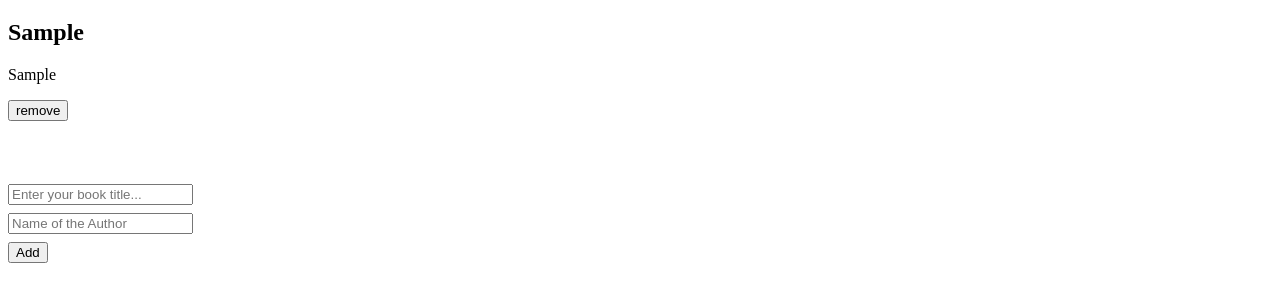
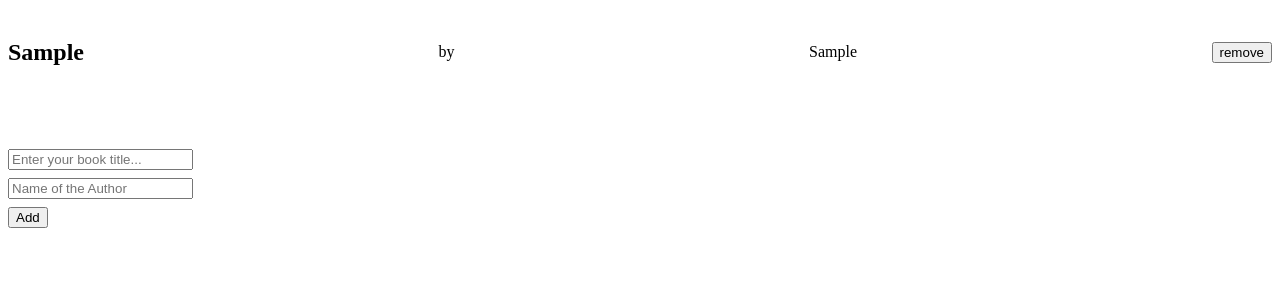
Before and after one commit to Obimbo07/awesome-books, a website: page index.html in a window 1280 px wide. Both pictures are taken after typing "Sample", "Sample" into the empty fields and a click on the input "Add". Shown: the part 61-362 px from the top of the page. Drawn offline with Linux system fonts and the light colour scheme.

Commit message:
list design

```diff
--- a/index.css
+++ b/index.css
@@ -8,4 +8,7 @@
 
 .book {
   padding-bottom: 5%;
+  display: flex;
+  justify-content: space-between;
+  align-items: center;
 }
--- a/index.js
+++ b/index.js
@@ -58,8 +58,7 @@ class BookLibrary {
       const bookElement = document.createElement('div');
       bookElement.classList.add('book');
       bookElement.innerHTML = `
-                <h2>${book.title}</h2>
-                <p>${book.Author}</p>
+                <h2>${book.title}</h2> by <p>${book.Author}</p>
             `;
 
       const removeButton = document.createElement('button');
@@ -79,5 +78,5 @@ class BookLibrary {
     this.bookAuthor.value = '';
   }
 }
-
+// eslint-disable-next-line no-unused-vars
 const library = new BookLibrary();
```
